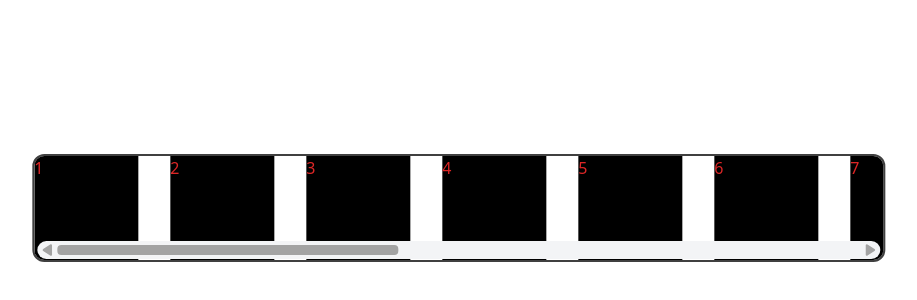
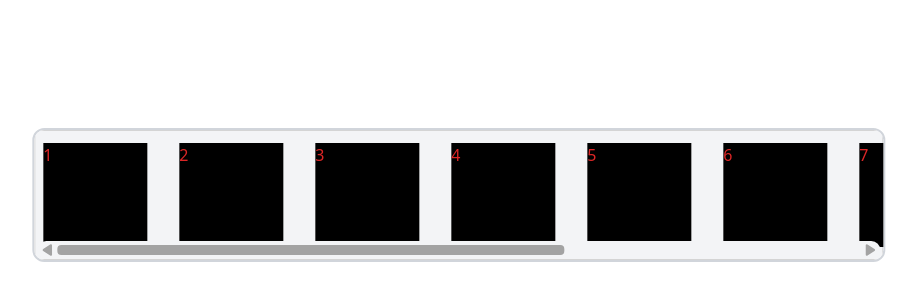
Before and after one commit to applesack/image-viewer, a Vue app: page / in a window 1280 px wide. Shown: the part 498-798 px from the top of the page, without its empty margins (181-1098 px from the left). Built offline with nearby package versions, Linux system fonts and the light colour scheme.

Commit message:
Overlay组件的滑块和内容联动

```diff
--- a/src/App.vue
+++ b/src/App.vue
@@ -1,8 +1,8 @@
 <template>
   <div class="h-screen w-screen">
-    <Overlay class="absolute w-2/3 left-1/2 bottom-10 -translate-x-1/2 border-2 border-neutral-700 rounded-xl">
+    <Overlay class="absolute w-2/3 left-1/2 bottom-10 -translate-x-1/2">
       <div class="flex flex-row items-center justify-start space-x-8">
-        <div v-for="i in 15" :key="i" class="h-[104px] w-[104px] shrink-0 bg-black text-red-600">{{ i }}</div>
+        <div v-for="i in 10" :key="i" class="h-[104px] w-[104px] shrink-0 bg-black text-red-600">{{ i }}</div>
       </div>
       <!--      <div class="w-8 h-8 bg-red-50"></div>-->
       <!--      <div class="w-8 h-8 bg-red-50"></div>-->
--- /dev/null
+++ b/src/components/ImageViewer/types.ts
@@ -0,0 +1,3 @@
+export interface ImageViewerTheme {
+  type: 'dark' | 'light'
+}
--- a/src/components/Overlay/Overlay.vue
+++ b/src/components/Overlay/Overlay.vue
@@ -1,8 +1,15 @@
 <template>
-  <div class="overlay select-none overflow-hidden" ref="overlayRef">
+  <div class="overlay select-none overflow-hidden rounded-xl border-2 border-gray-300" ref="overlayRef">
     <div class="relative">
       <!-- 内容 -->
-      <TheSlot :v-node="defaultSlot"></TheSlot>
+      <div class="z-10 h-full border border-solid border-neutral-300 bg-gray-100 px-2 py-3">
+          <TheSlot
+            :v-node="defaultSlot"
+            class=""
+            :style="{
+            marginLeft: `${slider.contentOffset}px`
+          }"></TheSlot>
+      </div>
 
       <!-- 滚动条容器 -->
       <div class="absolute bottom-px h-4.5 w-full px-px" :class="{ hidden: !slider.isOverflow }">
@@ -17,7 +24,7 @@
           <div class="flex flex-1 items-center">
             <div
               class="border-px right-0 box-border h-2.5 rounded border-neutral-300 bg-neutral-400 hover:cursor-pointer"
-              :style="{ width: `${slider.blockWidth}px`, marginLeft: `${slider.offset}px` }"
+              :style="{ width: `${slider.blockWidth}px`, marginLeft: `${slider.blockOffset}px` }"
               ref="blockRef"></div>
           </div>
 
@@ -32,10 +39,11 @@
 </template>
 
 <script setup lang="ts">
-import { onBeforeUnmount, onMounted, reactive, ref, useSlots, watch } from "vue";
+import { onBeforeUnmount, onMounted, reactive, ref, toRaw, useSlots, watch } from "vue";
 import createSlot from "./createSlot.ts";
 import Triangle from "./Triangle.vue";
 import { minmax } from "../../utils/helper.ts";
+import { av } from "vitest/dist/reporters-5f784f42";
 
 // 获取 slot 的实际元素，并计算元素的高度/宽度
 // 由于最前面的可能是注释 <!-- -->，
@@ -49,15 +57,17 @@ for (let s of Array.from(slots.default())) {
   }
 }
 
-const slotRef = ref<HTMLElement>();
+const contentRef = ref<HTMLElement>();
 const overlayRef = ref<HTMLElement>();
 const slider = reactive({
   isOverflow: false,
   blockWidth: 0,
-  rate: 50,
-  offset: 0,
+  rate: 0,
+  blockOffset: 0,
+  contentOffset: 0,
   containerWidth: 0,
-  slotWidth: 0,
+  containerBorder: 2,
+  contentWidth: 0,
   trackWidth: 0,
   trackOffsetLeft: 0,
   event: {
@@ -68,7 +78,7 @@ const slider = reactive({
 });
 
 const TheSlot = createSlot((el) => {
-  slotRef.value = el;
+  contentRef.value = el;
 });
 
 // 重新计算否显示滑块和滑块的尺寸
@@ -77,14 +87,14 @@ const reCalcSize = () => {
   slider.trackOffsetLeft = (overlayRef.value?.getBoundingClientRect()?.x ?? 0) + (5 + 20);
 
   // 初始化各项参数
-  slider.slotWidth = slotRef.value!!.scrollWidth;
+  slider.contentWidth = contentRef.value!!.scrollWidth;
   const containerRect = overlayRef.value!!.getBoundingClientRect();
   slider.containerWidth = containerRect.right - containerRect.left;
-  if (slider.slotWidth > slider.containerWidth) {
+  if (slider.contentWidth > slider.containerWidth) {
     slider.isOverflow = true;
     // 计算滑轨宽度 = 容器宽度 - (两边的按钮(20px) + 容器间边距(5px)) * 2
     slider.trackWidth = slider.containerWidth - (5 + 20) * 2;
-    slider.blockWidth = slider.trackWidth * (slider.containerWidth / slider.slotWidth);
+    slider.blockWidth = slider.trackWidth * ((slider.containerWidth - 16) / slider.contentWidth);
   } else {
     // 如果尺寸改变后容器足够放下内容，那么隐藏滚动条
     slider.isOverflow = false;
@@ -93,9 +103,16 @@ const reCalcSize = () => {
 
 // 重新计算滑块的偏移量
 const reCalcOffset = () => {
-  const rate = minmax(slider.rate, 0, 100);
+  const rate = minmax(slider.rate, 0, 100) / 100;
+
+  // 滑动滑块
   const availableTrackWidth = slider.trackWidth - slider.blockWidth;
-  slider.offset = availableTrackWidth * (rate / 100);
+  slider.blockOffset = availableTrackWidth * rate;
+
+  // 滑动内容
+  const availableContentWidth = slider.contentWidth - slider.containerWidth + 16 + 5;
+  slider.contentOffset = -(availableContentWidth * rate);
+  console.log("内容", rate, slider.contentWidth);
 };
 
 // 当滑轨的偏移量百分比发生变化时
```
